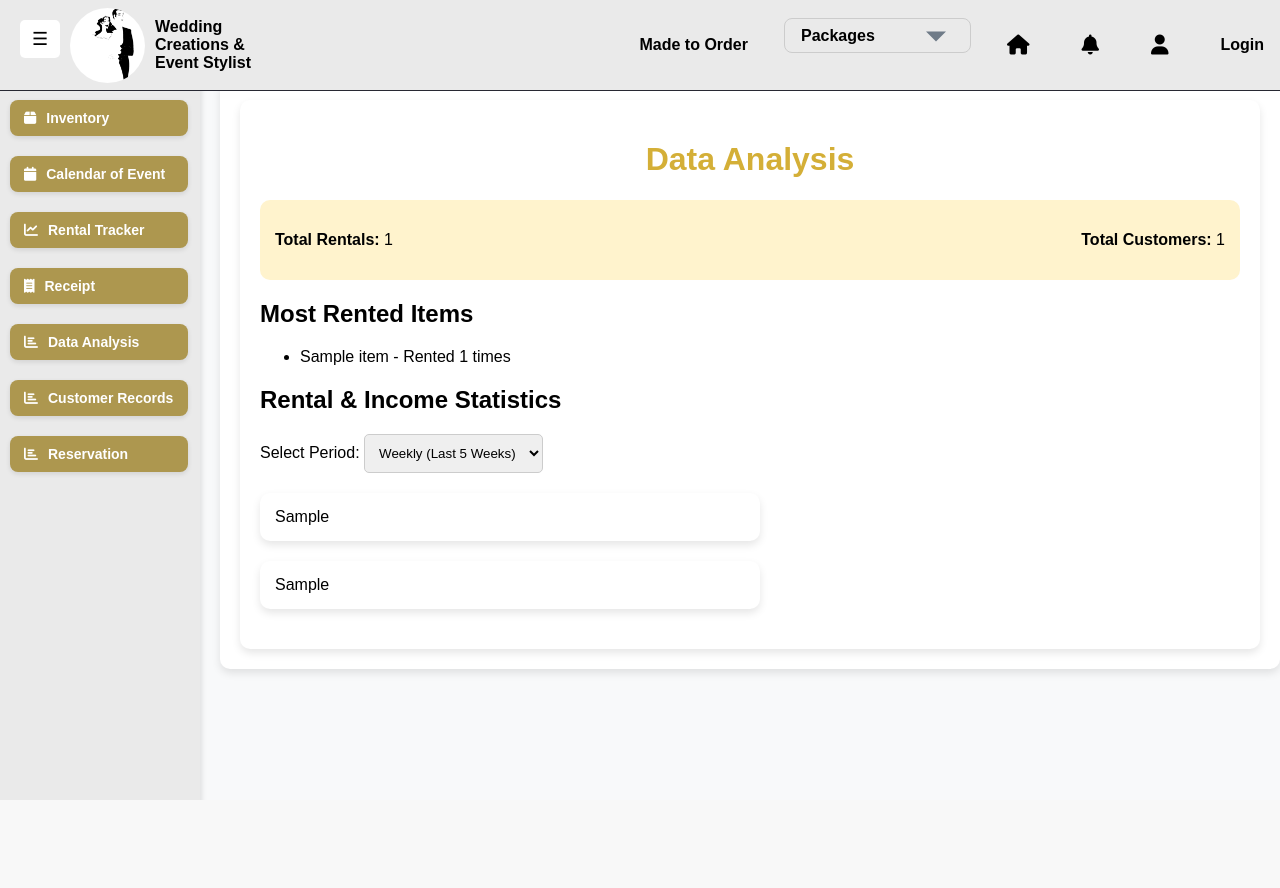
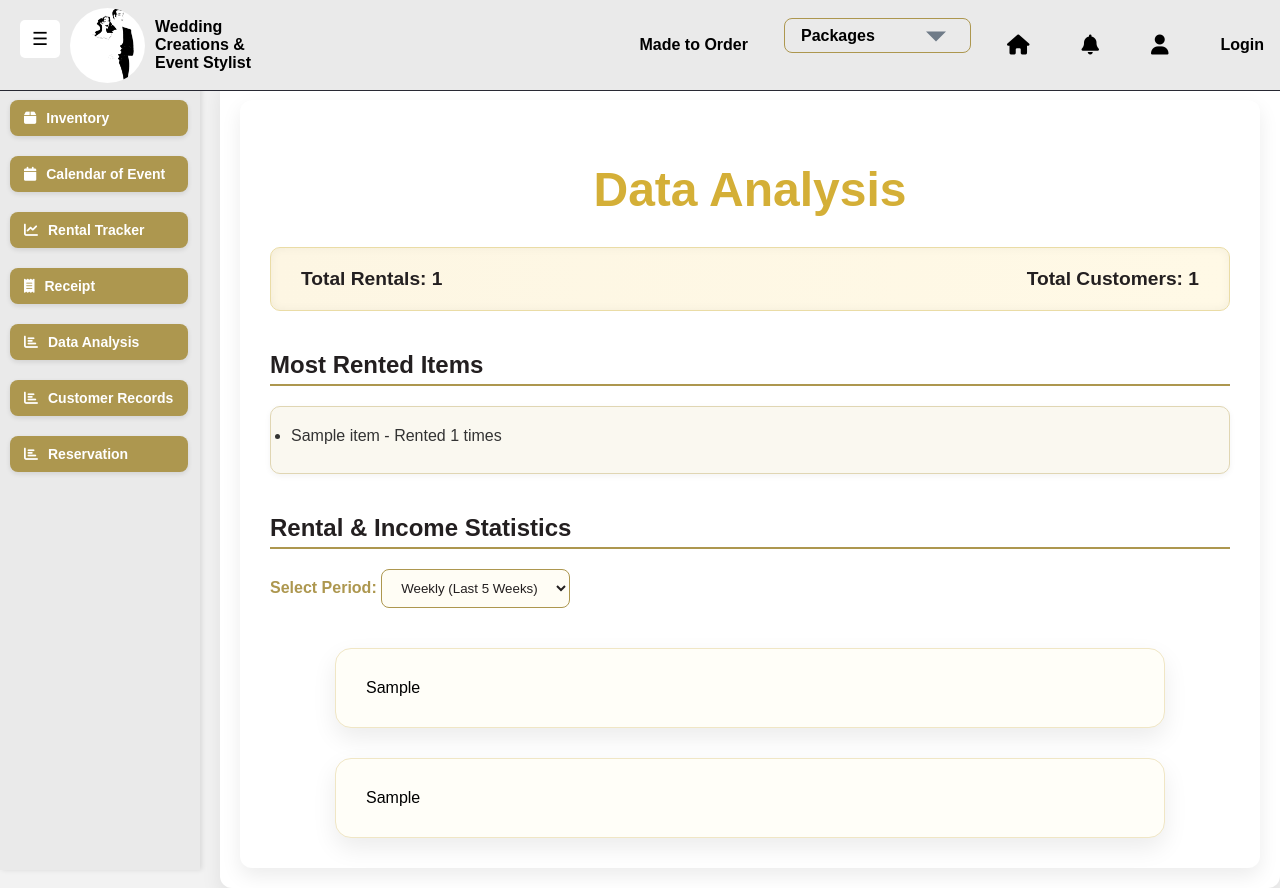
Before and after one commit to Neodayo/Saritas, a Django app: template saritas/saritasapp/templates/saritasapp/data_analysis.html in a window 1280 px wide. Before the commit the page ends 800 px from the top, so only its background shows below. Run offline with Django 4.2, Linux system fonts and the light colour scheme; the template is opened without the code that fills it: most values are stand-ins (such as "Sample title", 1, 10 or a date in 2020); some web fonts are replaced.

Commit message:
minor revision for the data analysis

```diff
--- a/saritas/saritasapp/templates/saritasapp/data_analysis.html
+++ b/saritas/saritasapp/templates/saritasapp/data_analysis.html
@@ -7,55 +7,138 @@
 <style>
     body {
         font-family: Arial, sans-serif;
-        background-color: #f8f9fa;
+        background-color: #f2f2f2;
     }
+
     .container {
         max-width: 1200px;
         margin: auto;
+        padding: 30px;
+        background: #fff;
+        border-radius: 12px;
+        box-shadow: 0 8px 20px rgba(0, 0, 0, 0.08);
+    }
+
+    h1 {
+        color: #AD974F;
+        text-align: center;
+        font-family: Arial, san-serif;
+        font-size: 3em;
+        margin-bottom: 30px;
+    }
+
+    h2 {
+        color: #231F20;
+        margin-top: 40px;
+        border-bottom: 2px solid #AD974F;
+        padding-bottom: 5px;
+        font-weight: 600;
+    }
+
+    .stats {
+        display: flex;
+        justify-content: space-between;
+        background: linear-gradient(to right, #FDF6E3, #FFF9E6);
+        padding: 20px 30px;
+        border-radius: 10px;
+        border: 1px solid #EADCA6;
+        margin-bottom: 30px;
+        box-shadow: inset 0 0 10px rgba(0,0,0,0.05);
+        font-size: 1.2em;
+    }
+
+    .stats p {
+        margin: 0;
+        font-weight: bold;
+        color: #231F20;
+    }
+
+    ul {
+        background: #FAF8F0;
         padding: 20px;
-        background: white;
         border-radius: 10px;
-        box-shadow: 0px 4px 8px rgba(0, 0, 0, 0.1);
+        border: 1px solid #E0D6B3;
+        box-shadow: 0 2px 6px rgba(0,0,0,0.05);
+        list-style-type: disc;
+        margin-top: 10px;
     }
+
+    ul li {
+        margin-bottom: 8px;
+        color: #333;
+    }
+
+    label {
+        font-weight: bold;
+        color: #AD974F;
+    }
+
+    select {
+        padding: 10px 15px;
+        border-radius: 8px;
+        border: 1px solid #AD974F;
+        background-color: #fffdf5;
+        color: #231F20;
+        font-weight: 500;
+        margin-bottom: 20px;
+        transition: 0.3s ease;
+    }
+
+    select:focus {
+        outline: none;
+        box-shadow: 0 0 5px rgba(173, 151, 79, 0.6);
+    }
+
     .gold-button {
-        background-color: #d4af37;
-        color: white;
+        background-color: #8E793E;
+        color: #fff;
         border: none;
         padding: 10px 20px;
         border-radius: 5px;
         cursor: pointer;
         font-weight: bold;
+        transition: background 0.3s ease;
     }
+
     .gold-button:hover {
-        background-color: #b99329;
+        background-color: #AD974F;
     }
+
+    .charts-container {
+    display: flex;
+    flex-direction: column;
+    align-items: center; /* Center horizontally */
+    gap: 30px;
+    margin-top: 20px;
+}
+
+.chart-box {
+    width: 80%; /* Make chart boxes bigger and centered */
+    background: #fffef8;
+    padding: 30px;
+    border-radius: 16px;
+    box-shadow: 0 10px 25px rgba(0, 0, 0, 0.08);
+    border: 1px solid #f0e6c5;
+    transition: transform 0.3s ease, box-shadow 0.3s ease;
+}
+
+.chart-box:hover {
+    transform: scale(1.02);
+    box-shadow: 0 12px 30px rgba(0, 0, 0, 0.12);
+}
+
+@media (max-width: 768px) {
+    .chart-box {
+        width: 100%;
+        padding: 20px;
+    }
+
     .stats {
-        display: flex;
-        justify-content: space-between;
-        background: #fff3cd;
-        padding: 15px;
-        border-radius: 10px;
-        margin-bottom: 20px;
+        flex-direction: column;
+        gap: 10px;
     }
-    .charts-container {
-        display: flex;
-        justify-content: space-between;
-        flex-wrap: wrap;
-    }
-    .chart-box {
-        width: 48%;
-        background: #ffffff;
-        padding: 15px;
-        border-radius: 10px;
-        box-shadow: 0px 4px 8px rgba(0, 0, 0, 0.1);
-        margin-bottom: 20px;
-    }
-    select {
-        padding: 10px;
-        border-radius: 5px;
-        border: 1px solid #ccc;
-        margin-bottom: 20px;
-    }
+}
+
 </style>
 
 <div class="container">
```
